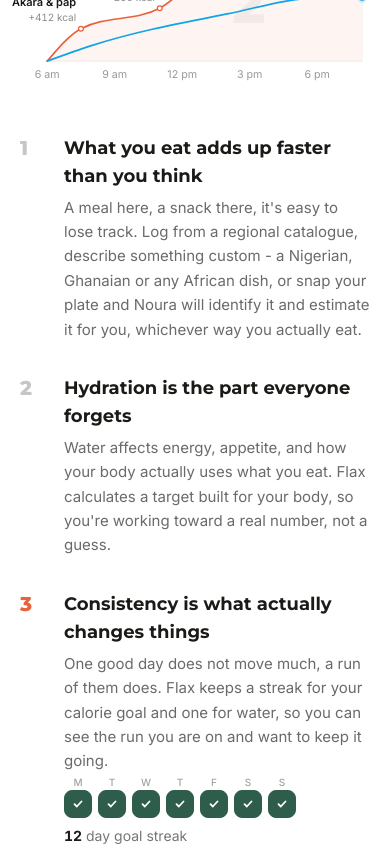
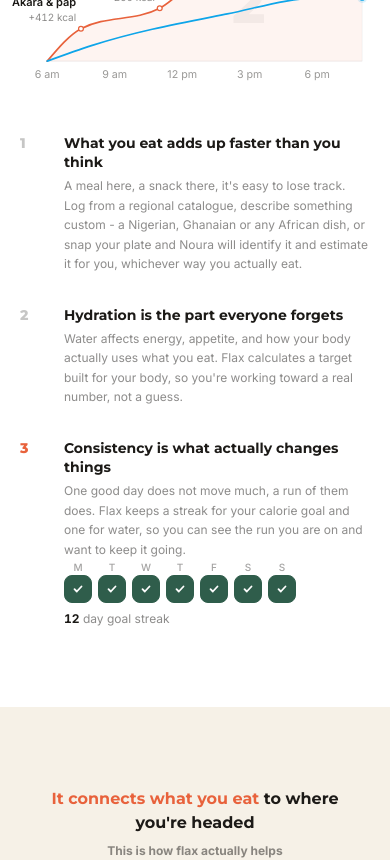
Before and after one commit to techfbi/Flax, a Next.js app in the folder client/: page / in a window 390 px wide. Shown: the part 1600-2460 px from the top of the page. Built offline with nearby package versions, Linux system fonts and the light colour scheme.

Commit message:
fix: match basics section text sizes to the rest of the landing page

```diff
--- a/client/src/features/landing/basics/BasicsDay.tsx
+++ b/client/src/features/landing/basics/BasicsDay.tsx
@@ -398,19 +398,19 @@ export const BasicsDay = () => {
                   className="bd-step grid grid-cols-[2rem_1fr] gap-x-3"
                 >
                   <span
-                    className={`bd-num ${montserrat.className} text-xl font-extrabold leading-7 text-cocoa/25 dark:text-dark-white/25`}
+                    className={`bd-num ${montserrat.className} text-sm font-extrabold leading-snug text-cocoa/25 md:text-[16px] dark:text-dark-white/25`}
                   >
                     {i + 1}
                   </span>
                   <div>
                     <h3
-                      className={`${montserrat.className} text-lg font-bold leading-7 text-cocoa dark:text-dark-white`}
+                      className={`${montserrat.className} text-sm font-bold leading-snug text-cocoa dark:text-dark-white md:text-[16px]`}
                     >
                       {s.title}
                     </h3>
                     <div className="bd-body">
                       <div className="min-h-0 overflow-hidden">
-                        <p className="mt-1.5 text-[15px] leading-relaxed text-cocoa/65 dark:text-dark-white/60 lg:text-[clamp(0.85rem,1.75vh,0.95rem)]">
+                        <p className="mt-1 text-xs leading-relaxed text-cocoa-faded md:text-sm">
                           {s.body}
                         </p>
                         {i === 2 && (
@@ -449,7 +449,7 @@ export const BasicsDay = () => {
                                 </span>
                               ))}
                             </div>
-                            <p className="whitespace-nowrap text-sm text-cocoa/60 dark:text-dark-white/60">
+                            <p className="whitespace-nowrap text-xs text-cocoa-faded md:text-sm">
                               <span
                                 ref={(el) => {
                                   els.current.streak = el;
```
